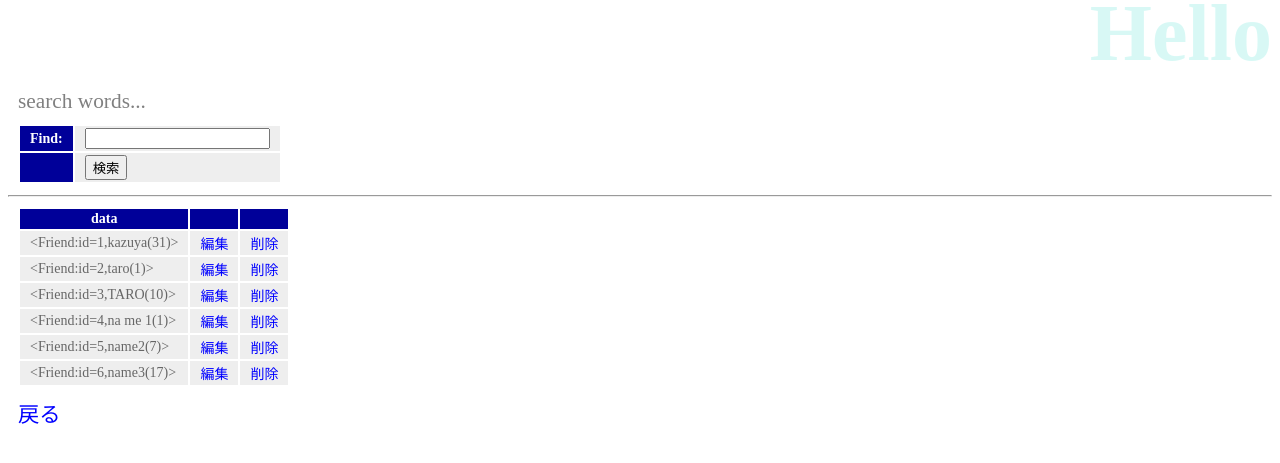
After one commit to KazuyaOsaka/django_tyo_nyumon, a Django app: page /hello/find in a window 1280 px wide. The commit adds this page. Shown: the top 463 px of the page. Run offline with Django 3.2, Linux system fonts and the light colour scheme; data comes from the database, SQL or seed files in the repository; both versions use the stored data as it was after the commit.

Commit message:
chapter3kanryou!

```diff
--- a/hello/forms.py
+++ b/hello/forms.py
@@ -63,3 +63,9 @@ class FriendForm(forms.ModelForm):
         model = Friend
         fields = ['name', 'mail', 'gender', 'age', 'birthday']
 # 3-29=====================================================
+
+
+# 3-40=====================================================
+class FindForm(forms.Form):
+    find = forms.CharField(label='Find', required=False)
+# 3-40=====================================================
--- /dev/null
+++ b/hello/templates/hello/find.html
@@ -0,0 +1,37 @@
+{% load static %}
+<!DOCTYPE html>
+<html lang="ja">
+<head>
+    <meta charset="UTF-8">
+    <meta name="viewport" content="width=device-width, initial-scale=1.0">
+    <title>{{ title }}</title>
+    <link rel="stylesheet" href="{% static 'hello/css/style.css' %}">
+</head>
+<body>
+    <h1>{{ title }}</h1>
+    <p>{{ message|safe }}</p>
+    <table>
+        <form action="{% url 'find' %}" method="post">
+            {% csrf_token %}
+            {{ form }}
+            <tr><th></th><td><input type="submit" value="検索"></td></tr>
+        </form>
+    </table>
+    <hr>
+    <table>
+        <tr>
+            <th>data</th>
+            <th></th>
+            <th></th>
+        </tr>
+        {% for item in data %}
+        <tr>
+            <td>{{ item }}</td>
+            <td><a href="{% url 'edit' item.id %}">編集</a></td>
+            <td><a href="{% url 'delete' item.id %}">削除</a></td>
+        </tr>
+        {% endfor %}
+    </table>
+    <p><a href="{% url 'index' %}">戻る</a></p>
+</body>
+</html>
--- a/hello/templates/hello/index.html
+++ b/hello/templates/hello/index.html
@@ -95,7 +95,8 @@
         </tr>
         {% endfor %}
     </table>
-    <a href="{% url 'create' %}" role="button">追加</a>
+    <p><a href="{% url 'create' %}" role="button">追加</a></p>
+    <p><a href="{% url 'find' %}" role="button">検索</a></p>
     <!-- 3-26------------------------ -->
 
 </body>
--- a/hello/urls.py
+++ b/hello/urls.py
@@ -9,4 +9,5 @@ urlpatterns = [
     path('create', views.create, name='create'),
     path('edit/<int:num>', views.edit, name='edit'),
     path('delete/<int:num>', views.delete, name='delete'),
+    path('find', views.find, name='find'),
 ]
--- a/hello/views.py
+++ b/hello/views.py
@@ -1,8 +1,8 @@
 from django.shortcuts import render, redirect
 from django.http import HttpResponse
 from django.views.generic import TemplateView
-from django.db.models import  QuerySet
-from .forms import HelloForm, FriendForm
+from django.db.models import  QuerySet, Q
+from .forms import HelloForm, FriendForm, FindForm
 from .models import Friend
 
 # Create your views here.
@@ -175,3 +175,27 @@ def delete(request, num):
             'obj':friend,
         }
     return render(request, 'hello/delete.html', params)
+
+
+def find(request):
+    if (request.method == 'POST'):
+        msg = 'search result:'
+        form = FindForm(request.POST)
+        str = request.POST['find']
+        # data = Friend.objects.filter(name__contains=str)
+        # val = str.split()
+        # data = Friend.objects.filter(age__gte=val[0], age__lte=val[1])
+        # data = Friend.objects.filter( Q(name__contains=str) | Q(mail__contains=str))
+        list = str.split()
+        data = Friend.objects.filter(name__in=list)
+    else:
+        msg = 'search words...'
+        form = FindForm()
+        data = Friend.objects.all()
+    params = {
+        'title':'Hello',
+        'message':msg,
+        'form':form,
+        'data':data,
+    }
+    return render(request, 'hello/find.html', params)
```
Also changed, not shown: db.sqlite3.
